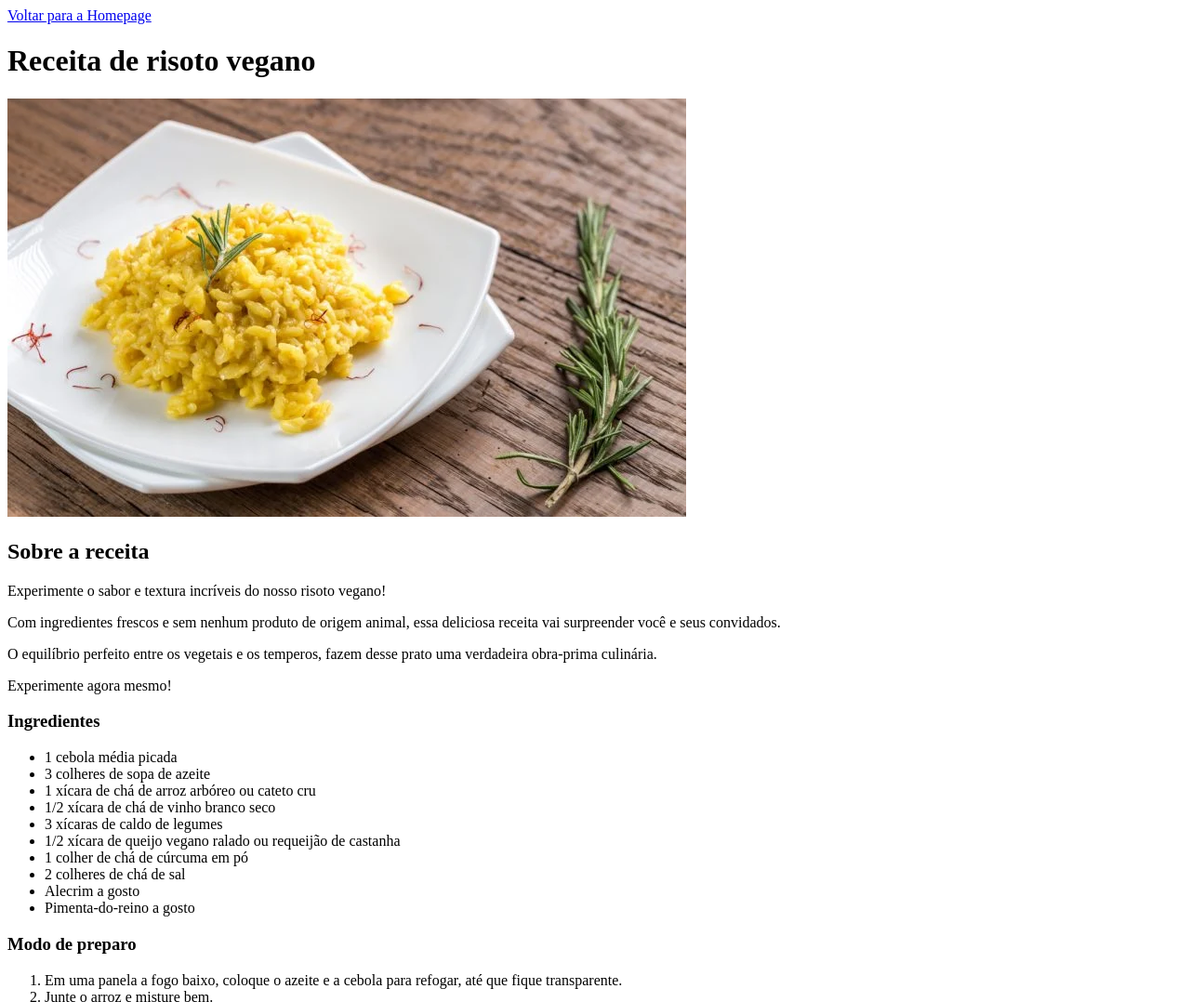
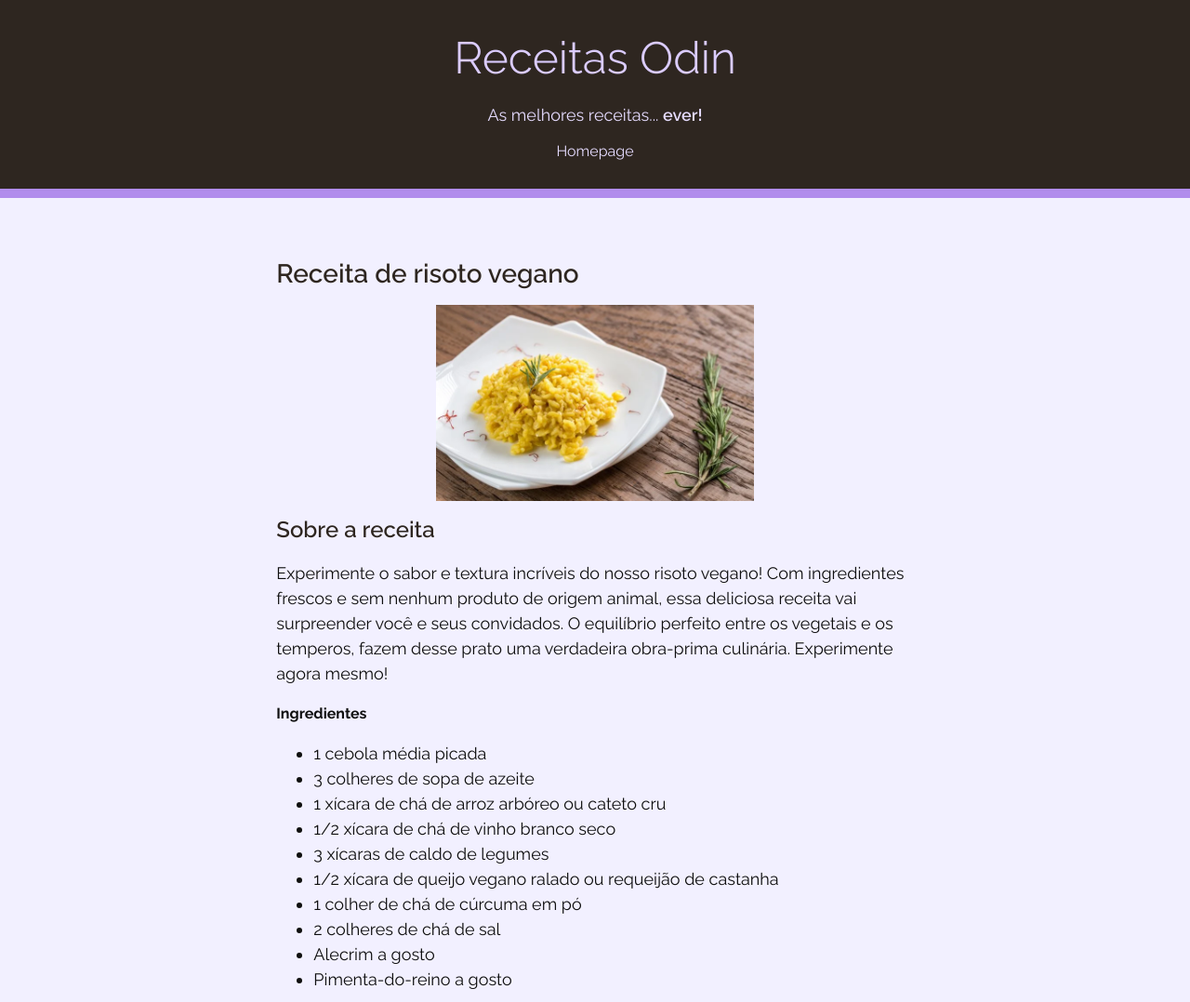
Before and after one commit to emilyzanuncio/odin-recipes, a plain HTML site: page recipes/risoto.html in a window 1280 px wide. Shown: the top 1078 px of the page at 93% size. Drawn offline with Linux system fonts and the light colour scheme.

Commit message:
Add CSS to each page

```diff
--- a/recipes/risoto.html
+++ b/recipes/risoto.html
@@ -3,21 +3,27 @@
   <head>
     <meta charset="utf-8">
     <title>Risoto vegano</title>
+    <link rel="stylesheet" href="../styles/styles.css">
   </head>
 
   <body>
-        <a href="../index.html">Voltar para a Homepage</a>
-        <h1>Receita de risoto vegano</h1>
+		<main>
+			<header>
+        <div class="content-width">
+          <h1>Receitas Odin</h1>
+          <p>As melhores receitas... <strong>ever!</strong></p>
+					<a href="../index.html">Homepage</a>
+        </div>
+      </header>
 
+			<div id="body" class="content-width">
+				<h2>Receita de risoto vegano</h2>
 				<img src="../images/risoto.png" alt="Um risoto em um prato numa mesa de madeira">
 
-        <h2>Sobre a receita</h2>
-        <p>Experimente o sabor e textura incríveis do nosso risoto vegano!</p>
-        <p>Com ingredientes frescos e sem nenhum produto de origem animal, essa deliciosa receita vai surpreender você e seus convidados.</p>
-        <p>O equilíbrio perfeito entre os vegetais e os temperos, fazem desse prato uma verdadeira obra-prima culinária.</p>
-        <p>Experimente agora mesmo!</p>
+				<h3>Sobre a receita</h3>
+    		<p>Experimente o sabor e textura incríveis do nosso risoto vegano! Com ingredientes frescos e sem nenhum produto de origem animal, essa deliciosa receita vai surpreender você e seus convidados. O equilíbrio perfeito entre os vegetais e os temperos, fazem desse prato uma verdadeira obra-prima culinária. Experimente agora mesmo!</p>
 
-        <h3>Ingredientes</h3>
+				<h4>Ingredientes</h4>
     		<ul>
       		<li>1 cebola média picada</li>
       		<li>3 colheres de sopa de azeite</li>
@@ -31,7 +37,7 @@
       		<li>Pimenta-do-reino a gosto</li>
     		</ul>
 
-        <h3>Modo de preparo</h3>
+				<h4>Modo de preparo</h4>
     		<ol>
       		<li>Em uma panela a fogo baixo, coloque o azeite e a cebola para refogar, até que fique transparente.</li>
       		<li>Junte o arroz e misture bem.</li>
@@ -42,6 +48,9 @@
       		<li>Agora é só servir! Bom apetite.</li>
     		</ol>
 
-        <a href="https://www.receiteria.com.br/receita/risoto-vegano/">Receita original</a>
+				<hr>
+				<a target="_blank" href="https://www.receiteria.com.br/receita/risoto-vegano/">Receita original</a>
+			</div>
+		</main>
   </body>
 </html>
--- /dev/null
+++ b/styles/styles.css
@@ -0,0 +1,117 @@
+@font-face {
+  font-family: Raleway;
+  src: url('fonts/raleway/Raleway.woff2') format('woff2');
+  font-style: normal;
+  font-weight: 300 800;
+}
+
+@font-face {
+  font-family: Raleway;
+  src: url('fonts/raleway/Raleway-Italic.woff2') format('woff2');
+  font-style: italic;
+  font-weight: 300 800;
+}
+
+body {
+  margin: 0;
+  background-color:rgb(242, 240, 255);
+  color: rgb(15, 15, 15);
+  line-height: 1;
+  font-family: Raleway, "PT Sans", Calibri, Tahoma, sans-serif;
+} /*Margin, BG and font color, font and line-margin*/
+
+img {
+  display: block;
+  margin-left: auto;
+  margin-right: auto;
+  width: 50%;
+}
+
+.content-width {
+  max-width: 70ch;
+  width: calc(100% - 4rem);
+  margin: 0 auto;
+} /*Set content width + centralize it*/
+
+main {
+  margin-bottom: 4rem;
+}
+
+header {
+  margin-bottom: 4rem;
+  padding: 2rem 0;
+  background-color: rgb(46, 38, 32);
+  border-bottom: 10px solid rgb(177, 140, 236);
+  color:rgb(230, 220, 255);
+  text-align: center;
+}
+
+h1, h2, h3 {
+  margin: 0;
+  line-height: 1.25;
+}
+
+h1 {
+  font-size: 3rem;
+  font-weight: 350;
+  color: rgb(219, 204, 255);
+}
+
+h2, h3 {
+  font-size: 1.75rem;
+  font-style: normal;
+  font-weight: 550;
+	color: rgb(46, 38, 32);
+  margin-bottom: 1rem;
+  margin-top: 1rem;
+}
+
+h3 {
+  font-size: 1.50rem;
+  font-style: normal;
+  font-weight: 550;
+}
+
+p, li {
+  font-size: 1.125rem;
+  line-height: 1.5;
+}
+
+strong {
+  font-weight: 600;
+}
+
+a {
+  text-decoration: none;
+}
+
+hr {
+  margin-bottom: 1rem;
+  margin-top: 1rem;
+}
+
+/*Links no Header*/
+header a:link, header a:visited {
+  color: rgb(230, 220, 255);
+}
+
+header a:hover {
+  color: rgb(137, 108, 211);
+}
+
+header a:active {
+  color: rgb(196, 174, 253);
+}
+
+/*Links fora do Header*/
+#body a:link, #body a:visited {
+  color:rgb(46, 38, 32);
+}
+
+#body a:hover {
+  color:rgb(133, 101, 209);
+}
+
+#body a:active {
+  color: rgb(163, 132, 236);
+}
```
Also changed, not shown: index.html (+15 -3 lines), recipes/choco-cookies.html (+19 -8 lines), recipes/falafel.html (+19 -7 lines), recipes/pao-de-queijo.html (+19 -10 lines), recipes/smoothie.html (+19 -10 lines), styles/fonts/raleway/AUTHORS.txt (added), styles/fonts/raleway/CONTRIBUTORS.txt (added), styles/fonts/raleway/FONTLOG.txt (added), styles/fonts/raleway/Raleway-Italic.woff2 (added), styles/fonts/raleway/Raleway.woff2 (added), 2 other files. Lines whose indentation alone changed are shown as unchanged.
